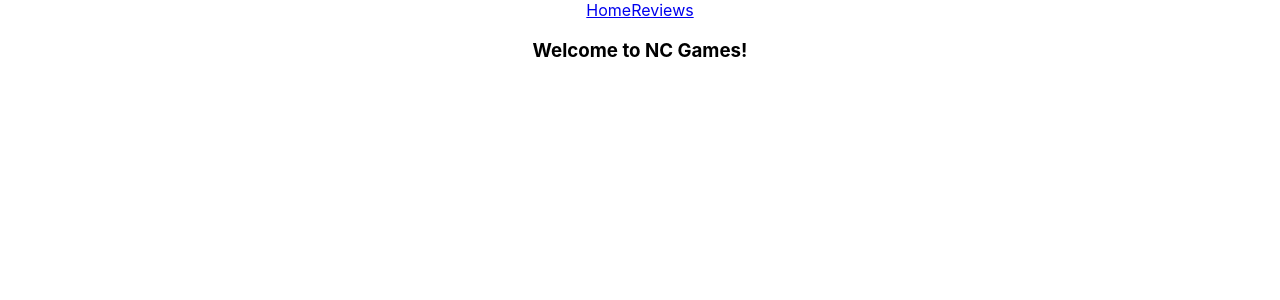
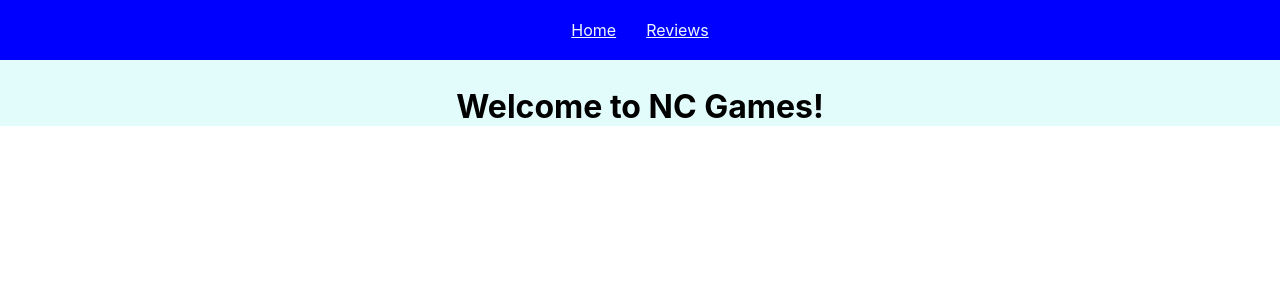
Before and after one commit to roseannac21/nc-games, a React (Create React App) app: page / in a window 1280 px wide. Shown: the top 300 px of the page. Built offline with nearby package versions, Linux system fonts and the light colour scheme.

Commit message:
end of monday

```diff
--- a/src/App.css
+++ b/src/App.css
@@ -1,38 +1,41 @@
 .App {
   text-align: center;
+  background-color: rgb(226, 251, 251);
 }
 
-.App-logo {
-  height: 40vmin;
-  pointer-events: none;
+.nav-bar {
+  background-color: blue;
+  padding: 20px;
 }
 
-@media (prefers-reduced-motion: no-preference) {
-  .App-logo {
-    animation: App-logo-spin infinite 20s linear;
-  }
+.nav-item {
+  color: aliceblue;
+  margin: 15px;
 }
 
-.App-header {
-  background-color: #282c34;
-  min-height: 100vh;
-  display: flex;
-  flex-direction: column;
-  align-items: center;
-  justify-content: center;
-  font-size: calc(10px + 2vmin);
-  color: white;
+#home {
+  font-size:xx-large;
+  height: fit-content;
 }
 
-.App-link {
-  color: #61dafb;
+.review {
+  padding: 40px;
 }
 
-@keyframes App-logo-spin {
-  from {
-    transform: rotate(0deg);
-  }
-  to {
-    transform: rotate(360deg);
-  }
+#review-header {
+  font-size: xx-large
 }
+
+.review-info {
+  padding: 20px;
+}
+
+#comments-section {
+  margin: 40px;
+}
+
+.comment {
+  border: 1px solid black;
+  padding: 10px;
+  margin: 10px;
+}
--- a/src/components/Comments.jsx
+++ b/src/components/Comments.jsx
@@ -21,18 +21,18 @@ const Comments = ({review_id}) => {
 
     return (
         <>
-        <ul>
+        {/* <ul> */}
             {comments.map((comment) => {
              return (
               <li key={comment.comment_id} className="comment">
                 <p>{comment.body}</p>
                 <p>Written by: {comment.author}</p>
-                <p>Created at: {comment.created_at}</p>
+                <time>Created at: {comment.created_at}</time>
                 <p>Votes: {comment.votes}</p>
               </li>
               )
             })}
-        </ul>
+        {/* </ul> */}
         </>
     )
 }
--- a/src/components/Home.jsx
+++ b/src/components/Home.jsx
@@ -2,9 +2,7 @@ import React from 'react'
 
 const Home = () => {
   return (
-    <section id='home'>
-    <h1>Welcome to NC Games!</h1>
-    </section>
+    <h1 id='home'>Welcome to NC Games!</h1>
   )
 }
 
--- a/src/components/ReviewExtraInfo.jsx
+++ b/src/components/ReviewExtraInfo.jsx
@@ -24,15 +24,19 @@ const ReviewExtraInfo = () => {
 
     return (
         <>
+        <div className="review-info">
         <h1>{review.title}</h1>
         <h3>Written by: {review.owner}</h3>
-        <p>Created at: {review.created_at}</p>
+        <time>Created at: {review.created_at}</time>
         <p>Category: {review.category}</p>
         <p>Votes: {review.votes}</p>
         <img src={review.review_img_url} alt={review.title}></img>
         <p>{review.review_body}</p>
+        </div>
+        <section id="comments-section">
         <h2>Comments</h2>
         <Comments review_id={review_id}/>
+        </section>
         </>
     )
 
```
